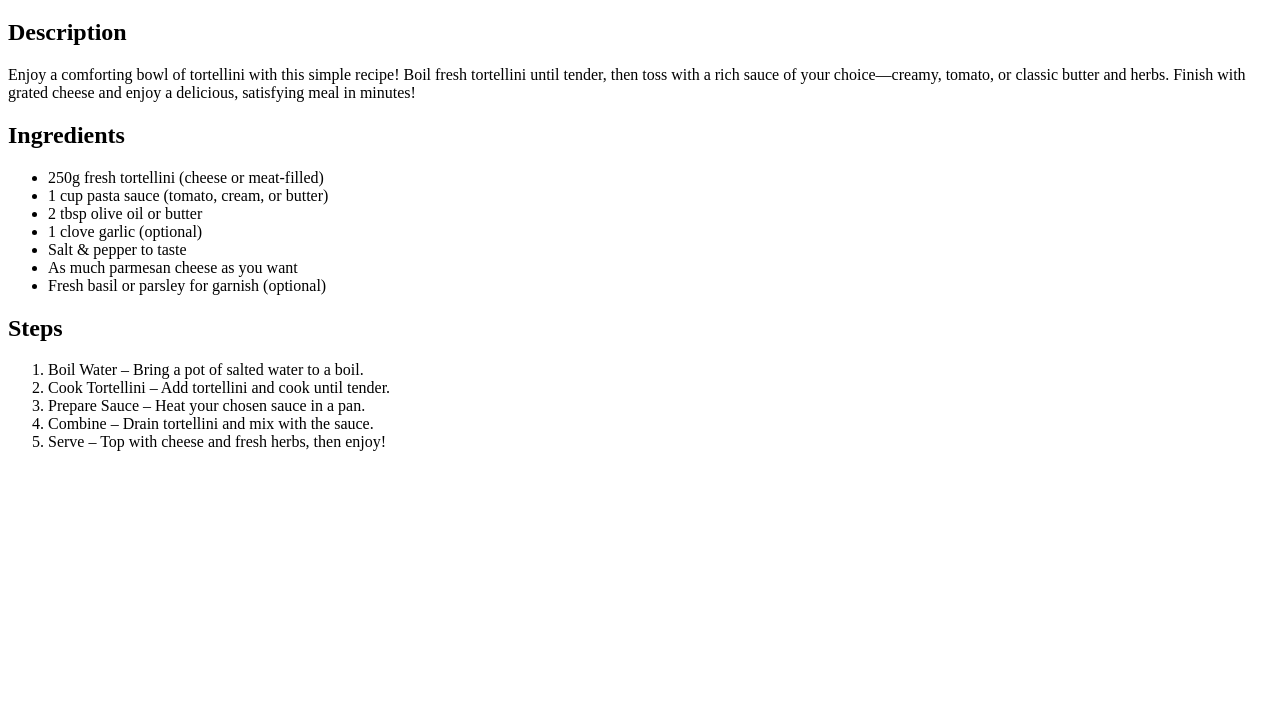
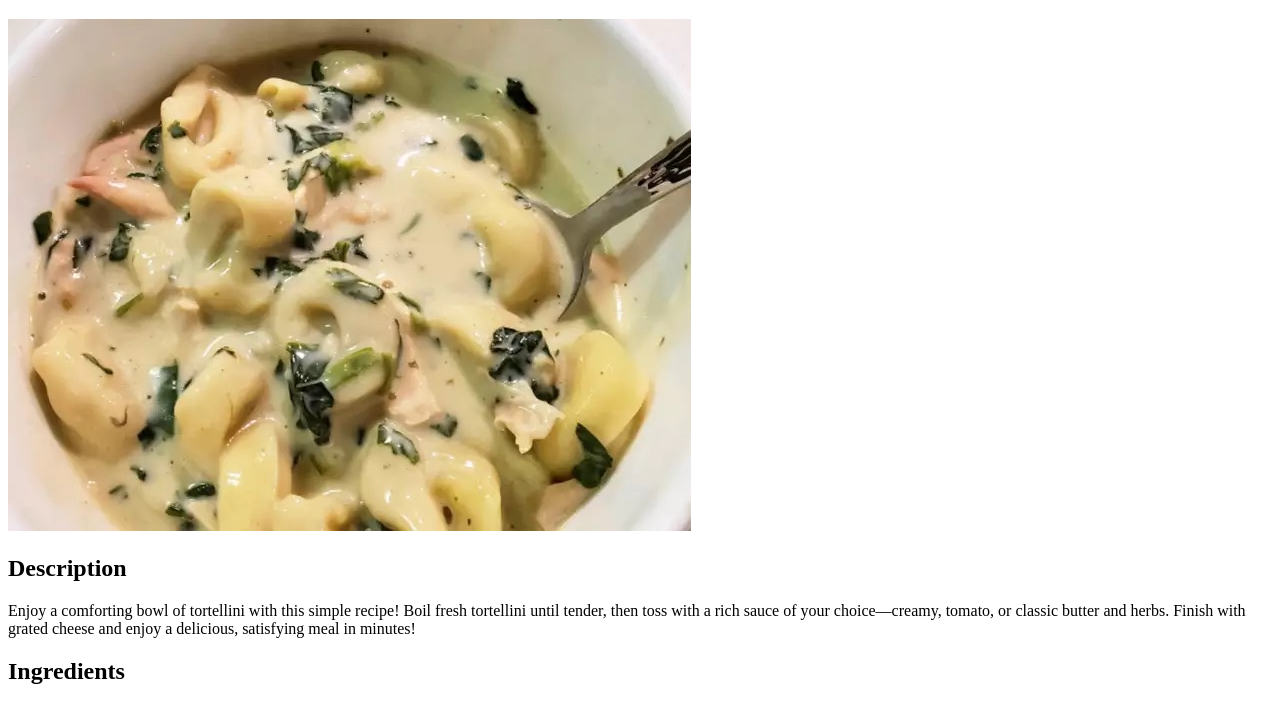
Before and after one commit to StarkMoon1337/odin-recipes, a plain HTML site: page recipes/tortellini.html in a window 1280 px wide. Shown: the part 87-789 px from the top of the page. Drawn offline with Linux system fonts and the light colour scheme.

Commit message:
Pridani obrazku a formatovani
Pridani obrazku do dokumentu burger.html a tortellini.html
dale take formatovani pomoci br v dokumentu index.html
baseline pro prvni projekt ODIN Project je hotovy

```diff
--- a/recipes/tortellini.html
+++ b/recipes/tortellini.html
@@ -9,6 +9,7 @@
 <body>
     <a href="../index.html">Home</a>
     <h1>Tortellini recipe</h1>
+    <img src="../images/tortellini.jpeg" alt="Lahudka Italska">
 
     <h2>Description</h2>
     <p>Enjoy a comforting bowl of tortellini with this simple recipe! Boil fresh tortellini until tender,
```
Also changed, not shown: index.html (+2 -0 lines), recipes/burger.html (+1 -0 lines), images/burger.jpg (added), images/tortellini.jpeg (added).
